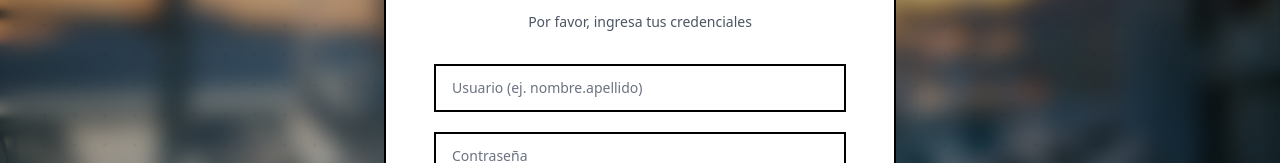
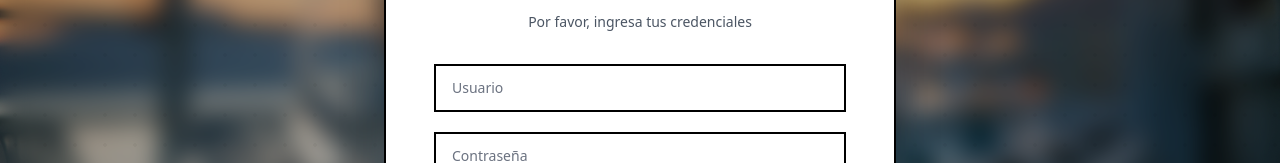
Before and after one commit to ThonyMarckDEV/restaurant_frontend, a React (Create React App) app: page / in a window 1280 px wide. Shown: the part 320-483 px from the top of the page. Built offline with nearby package versions, Linux system fonts and the light colour scheme; what js would draw is missing.

Commit message:
CORRECTED

```diff
--- a/src/pages/auth/Login/components/LoginForm.jsx
+++ b/src/pages/auth/Login/components/LoginForm.jsx
@@ -30,7 +30,7 @@ const LoginForm = ({
             value={username}
             onChange={(e) => setUsername(e.target.value)}
             className="block w-full px-4 py-3 bg-transparent border-2 border-black text-black placeholder-gray-500 focus:outline-none focus:ring-0 focus:border-gray-600 transition-colors sm:text-sm rounded-none"
-            placeholder="Usuario (ej. nombre.apellido)"
+            placeholder="Usuario"
             required
           />
         </div>
```
